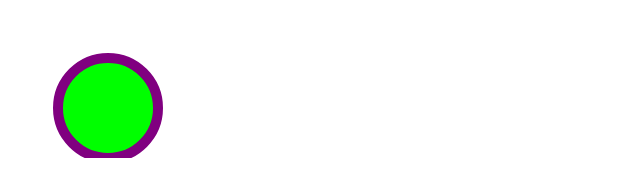
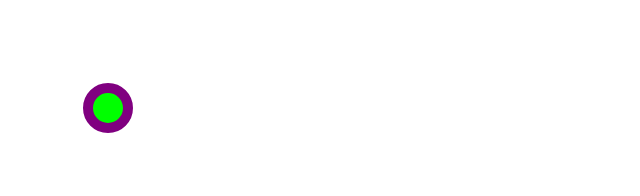
Before and after one commit to PlasmaNuke/W9D1, a website with bundled scripts: page dist/index.html in a window 1280 px wide. Shown: the whole page, without its empty margins (0-640 px from the left). Built offline with nearby package versions, Linux system fonts and the light colour scheme.

Commit message:
commit untracked changes from previous commit

```diff
--- a/src/moving_object.js
+++ b/src/moving_object.js
@@ -11,7 +11,7 @@ class MovingObject {
       console.log("drawing MovingObject")
     ctx.fillStyle = this.color;
     ctx.beginPath()
-    ctx.arc( 100, 100, 50, 0, 2 * Math.PI)
+    ctx.arc( 100, 100, 20, 0, 2 * Math.PI)
     ctx.strokeStyle = "purple"
     ctx.lineWidth = 10
     ctx.fill()
```
Also changed, not shown: dist/index.html, dist/main.js.
